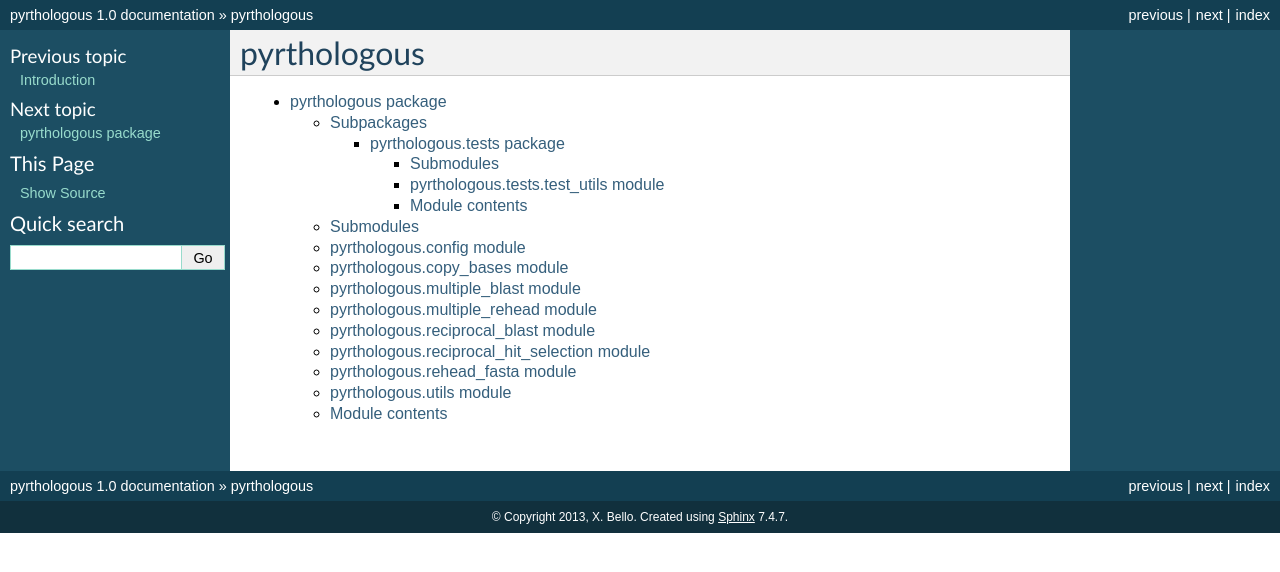
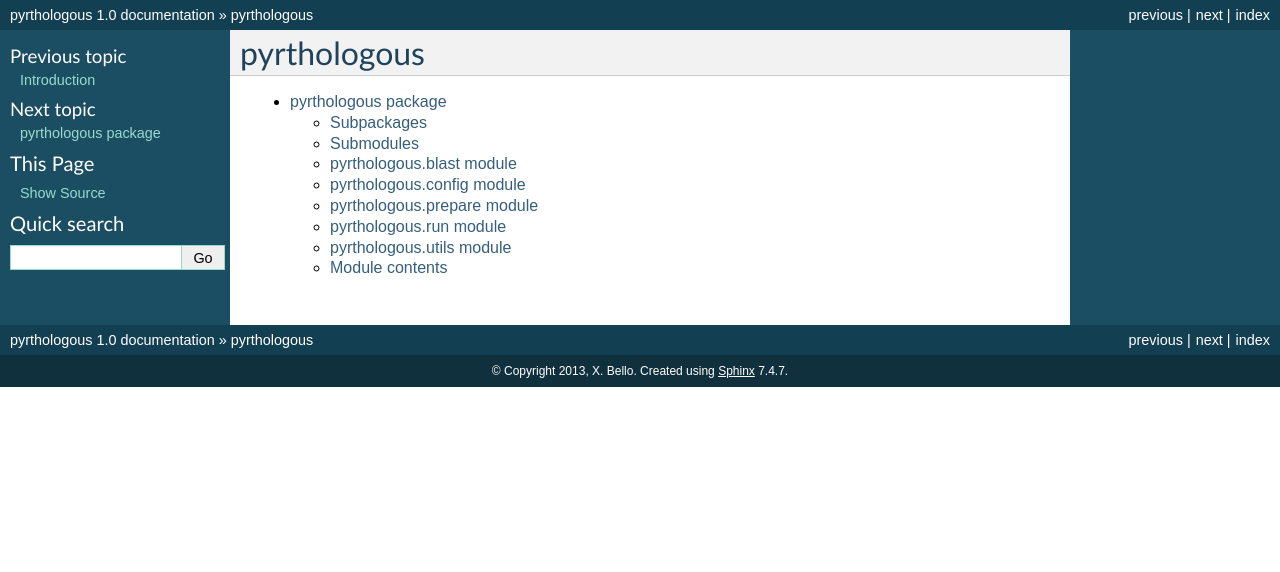
Before and after one commit to xbello/pyrthologous, a Sphinx documentation site: the page built from docs/source/modules.rst, in a window 1280 px wide. Shown: the top 572 px of the page. Built offline with Sphinx 7.4.7, drawn with Linux system fonts in a browser that asks for light colours.

Commit message:
Updated documentation.

```diff
--- a/docs/source/pyrthologous.rst
+++ b/docs/source/pyrthologous.rst
@@ -6,10 +6,17 @@ Subpackages
 
 .. toctree::
 
-    pyrthologous.tests
 
 Submodules
 ----------
+
+pyrthologous.blast module
+-------------------------
+
+.. automodule:: pyrthologous.blast
+    :members:
+    :undoc-members:
+    :show-inheritance:
 
 pyrthologous.config module
 --------------------------
@@ -19,50 +26,18 @@ pyrthologous.config module
     :undoc-members:
     :show-inheritance:
 
-pyrthologous.copy_bases module
-------------------------------
+pyrthologous.prepare module
+---------------------------
 
-.. automodule:: pyrthologous.copy_bases
+.. automodule:: pyrthologous.prepare
     :members:
     :undoc-members:
     :show-inheritance:
 
-pyrthologous.multiple_blast module
-----------------------------------
+pyrthologous.run module
+-----------------------
 
-.. automodule:: pyrthologous.multiple_blast
-    :members:
-    :undoc-members:
-    :show-inheritance:
-
-pyrthologous.multiple_rehead module
------------------------------------
-
-.. automodule:: pyrthologous.multiple_rehead
-    :members:
-    :undoc-members:
-    :show-inheritance:
-
-pyrthologous.reciprocal_blast module
-------------------------------------
-
-.. automodule:: pyrthologous.reciprocal_blast
-    :members:
-    :undoc-members:
-    :show-inheritance:
-
-pyrthologous.reciprocal_hit_selection module
---------------------------------------------
-
-.. automodule:: pyrthologous.reciprocal_hit_selection
-    :members:
-    :undoc-members:
-    :show-inheritance:
-
-pyrthologous.rehead_fasta module
---------------------------------
-
-.. automodule:: pyrthologous.rehead_fasta
+.. automodule:: pyrthologous.run
     :members:
     :undoc-members:
     :show-inheritance:
--- a/docs/source/pyrthologous.tests.rst
+++ /dev/null
@@ -1,22 +0,0 @@
-pyrthologous.tests package
-==========================
-
-Submodules
-----------
-
-pyrthologous.tests.test_utils module
-------------------------------------
-
-.. automodule:: pyrthologous.tests.test_utils
-    :members:
-    :undoc-members:
-    :show-inheritance:
-
-
-Module contents
----------------
-
-.. automodule:: pyrthologous.tests
-    :members:
-    :undoc-members:
-    :show-inheritance:
```
